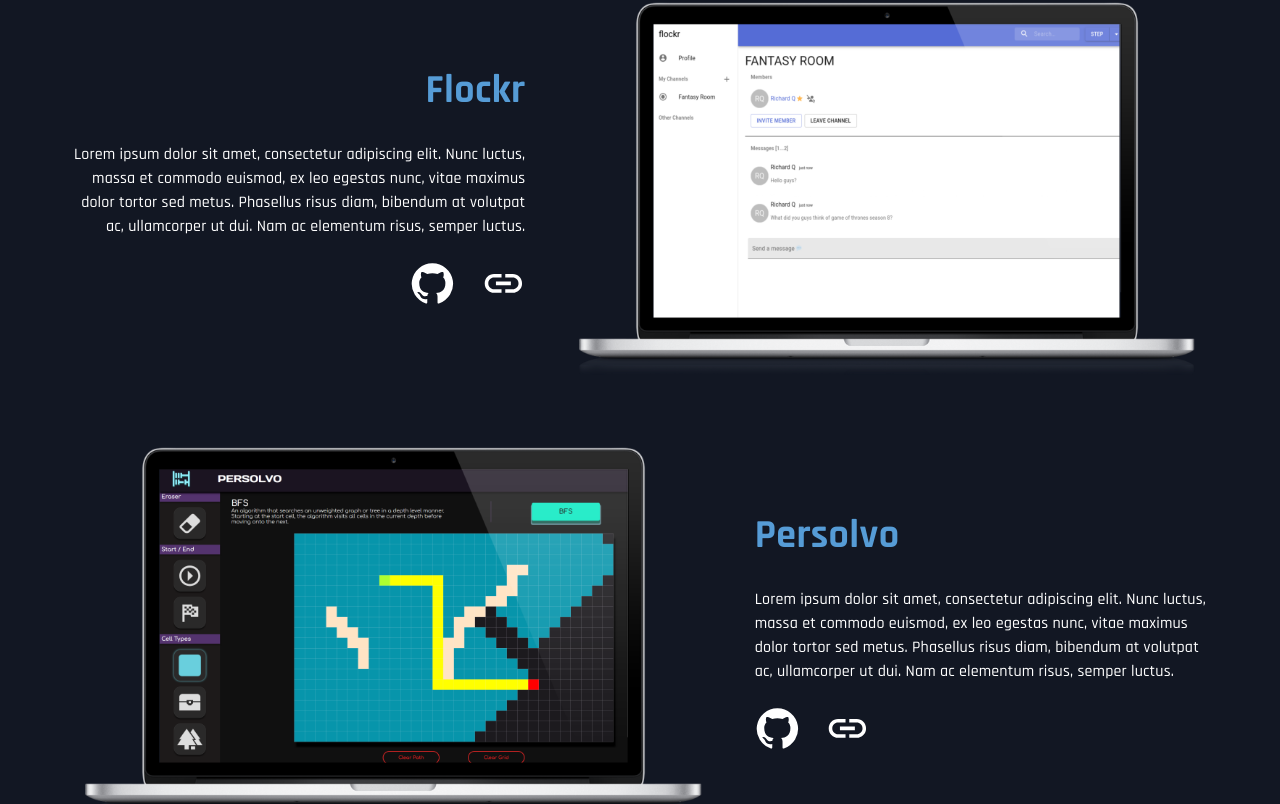
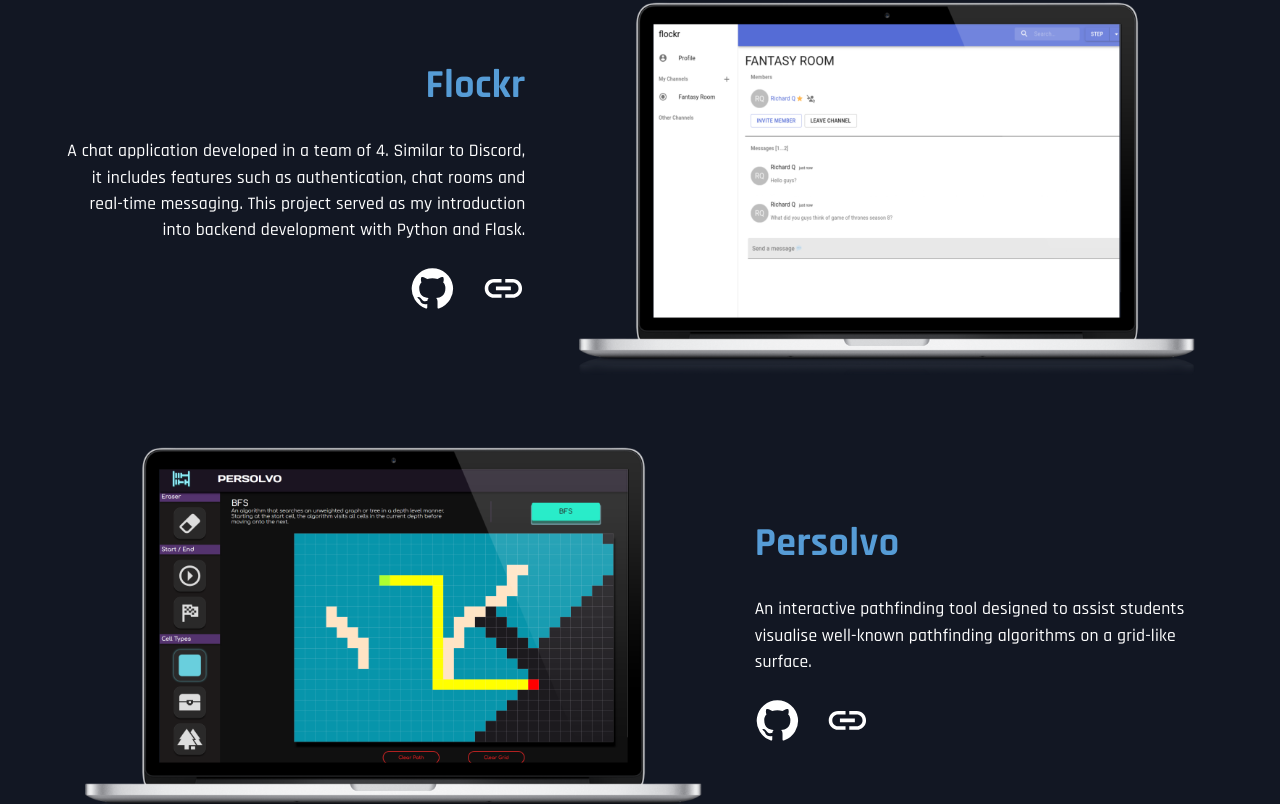
Before and after one commit to RichQ-hub/portfolio, a React (Create React App) app: page / in a window 1280 px wide. Shown: the part 1040-1844 px from the top of the page. Built offline with nearby package versions, Linux system fonts and the light colour scheme.

Commit message:
Updated project descriptions

```diff
--- a/src/components/ProjectCard/ProjectCard.tsx
+++ b/src/components/ProjectCard/ProjectCard.tsx
@@ -93,7 +93,7 @@ export default function ProjectCard(props: ProjectCardProps) {
                     <Typography sx={{
                         margin: '1.4rem 0',
                         fontFamily: 'Rajdhani',
-                        fontSize: '1rem',
+                        fontSize: '1.1rem',
                         fontWeight: 500,
                     }}>{description}</Typography>
 
--- a/src/data/projects.ts
+++ b/src/data/projects.ts
@@ -10,7 +10,7 @@ const PROJECTS: Project[] = [
     {
         title: 'Flockr',
         description:
-            'Lorem ipsum dolor sit amet, consectetur adipiscing elit. Nunc luctus, massa et commodo euismod, ex leo egestas nunc, vitae maximus dolor tortor sed metus. Phasellus risus diam, bibendum at volutpat ac, ullamcorper ut dui. Nam ac elementum risus, semper luctus.',
+            'A chat application developed in a team of 4. Similar to Discord, it includes features such as authentication, chat rooms and real-time messaging. This project served as my introduction into backend development with Python and Flask.',
         img: flockr,
         tags: [BACKEND],
         github: 'https://github.com/RichQ-hub/Flockr'
@@ -18,7 +18,7 @@ const PROJECTS: Project[] = [
     {
         title: 'Persolvo',
         description:
-            'Lorem ipsum dolor sit amet, consectetur adipiscing elit. Nunc luctus, massa et commodo euismod, ex leo egestas nunc, vitae maximus dolor tortor sed metus. Phasellus risus diam, bibendum at volutpat ac, ullamcorper ut dui. Nam ac elementum risus, semper luctus.',
+            'An interactive pathfinding tool designed to assist students visualise well-known pathfinding algorithms on a grid-like surface.',
         img: persolvo,
         tags: [FRONTEND, REACT_JS],
         github: 'https://github.com/RichQ-hub/Persolvo',
@@ -35,10 +35,10 @@ const PROJECTS: Project[] = [
     {
         title: 'Diner Critic (WIP)',
         description:
-            'Lorem ipsum dolor sit amet, consectetur adipiscing elit. Nunc luctus, massa et commodo euismod, ex leo egestas nunc, vitae maximus dolor tortor sed metus. Phasellus risus diam, bibendum at volutpat ac, ullamcorper ut dui. Nam ac elementum risus, semper luctus.',
+            'A fullstack application inspired by Yelp for reviewing restaurants. In the future, this app will feature authentication, a rating system, sorting system, and much more.',
         img: dinerCritic,
         tags: [FRONTEND, BACKEND, REACT_JS],
-        github: 'https://github.com/RichQ-hub/yelp-clone'
+        github: 'https://github.com/RichQ-hub/yelp-clone',
     }
 ]
 
```
